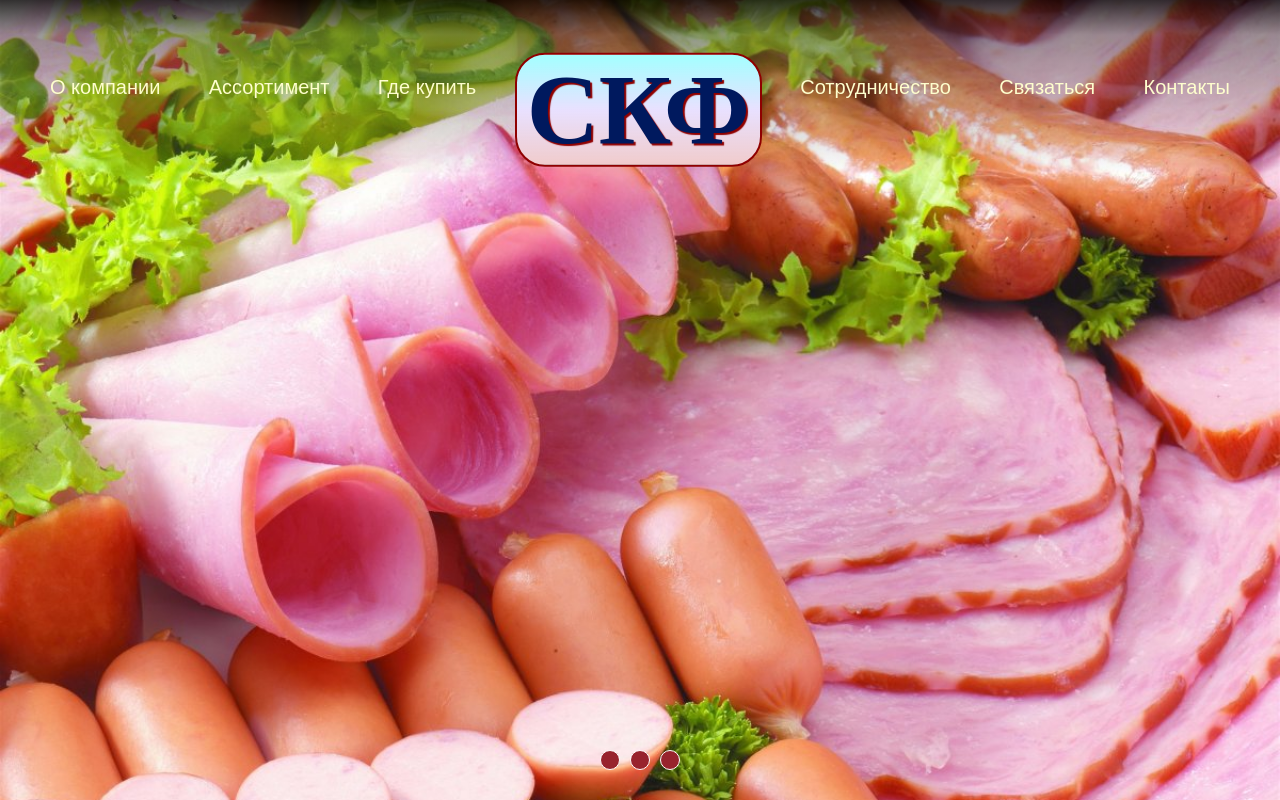
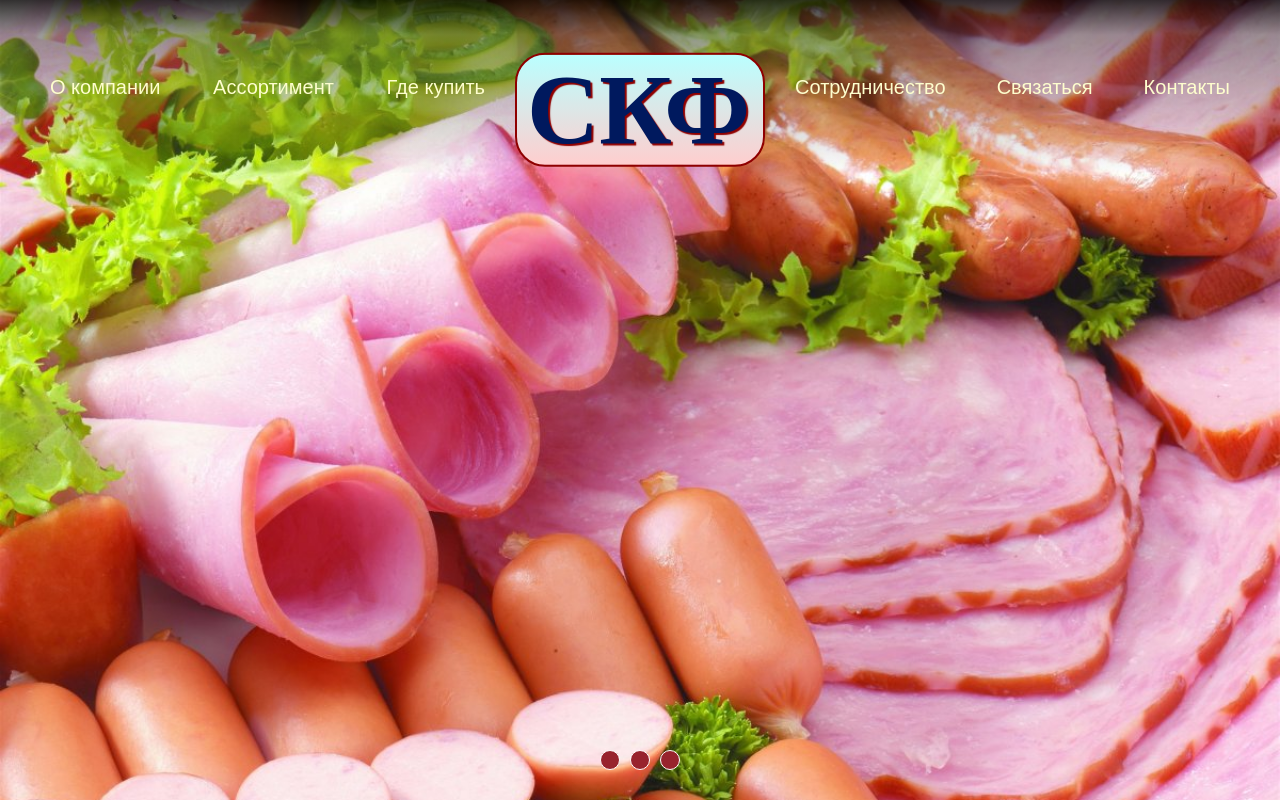
Before and after one commit to MargaritaGit/site-sausage, a website built with Parcel: page assets/src/index.html in a window 1280 px wide. Built offline with nearby package versions, Linux system fonts and the light colour scheme.

Commit message:
Nav-list in two lists and logo is div between them

```diff
--- a/assets/src/index.html
+++ b/assets/src/index.html
@@ -29,7 +29,9 @@
                         <li class="nav-list__item"><a href="#">О компании</a></li>
                         <li class="nav-list__item"><a href="#">Ассортимент</a></li>
                         <li class="nav-list__item"><a href="#">Где купить</a></li>
-                        <li class="nav-list__item logo"><a href="#">СКФ</a></li>
+                    </ul>
+                    <div class="nav-list__item logo"><a href="#">СКФ</a></div>
+                    <ul class="nav-list">
                         <li class="nav-list__item"><a href="#">Сотрудничество</a></li>
                         <li class="nav-list__item"><a href="#">Связаться</a></li>
                         <li class="nav-list__item"><a href="#">Контакты</a></li>
--- a/assets/src/styles/components/_logo.scss
+++ b/assets/src/styles/components/_logo.scss
@@ -1,6 +1,6 @@
 .logo a {
     // border: 1px solid $white;
-    border-radius: 4rem;
+    width: 25rem;
     font-family: 'Times New Roman', Times, serif;
     font-size: 10rem;
     line-height: 100%;
@@ -8,8 +8,10 @@
     font-weight: bold;
     transform: translate(0, 20%);
     display: block;
-    background: linear-gradient(180deg, rgba(104, 255, 255, 0.509) 0%, rgba(238, 205, 255, 0.609) 50%, rgba(255, 160, 160, 0.54) 100%);
-    background-color: rgb(224, 255, 255);
+    background-image: linear-gradient(#baffff, #ffcece);
+
+    // background: linear-gradient(180deg, #baffff 0%, #f4deff 40%, #ffcece 100%);
+    // background-color: rgb(224, 255, 255);
     border: 0.2rem solid rgb(143, 0, 0);
     border-radius: 3rem;
     text-shadow: 2px 2px 1px rgb(143, 0, 0);
--- a/assets/src/styles/components/_nav.scss
+++ b/assets/src/styles/components/_nav.scss
@@ -1,4 +1,9 @@
-.nav-list {
+.nav {
+    display: grid;
+    grid-template-columns: 1fr 25rem 1fr;
+    gap: 2rem;
+
+    &-list {
         display: flex;
         justify-content: space-between;
         align-items: center;
@@ -17,3 +22,4 @@
             }
         }
     }
+}
```
Lines whose indentation alone changed are shown as unchanged.
